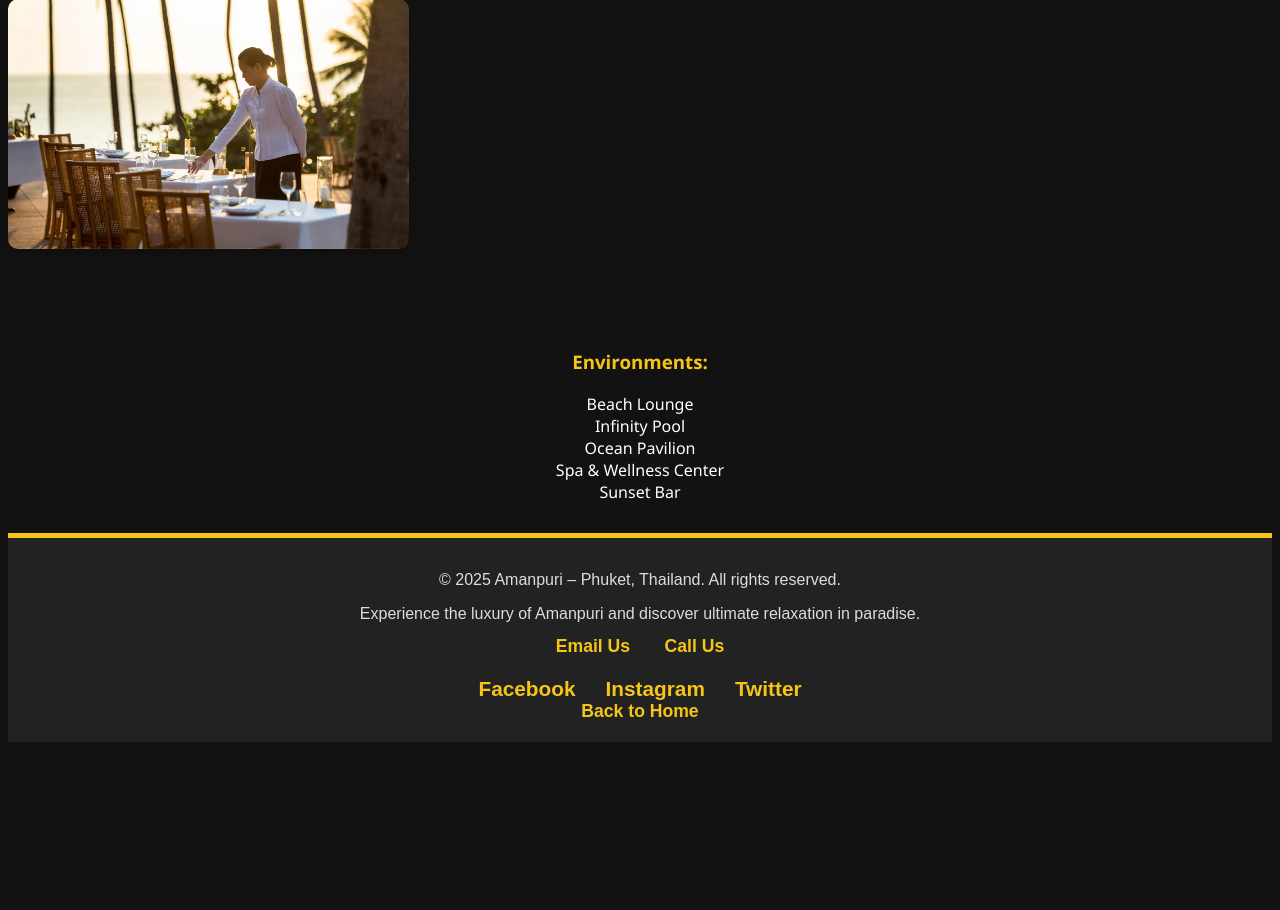
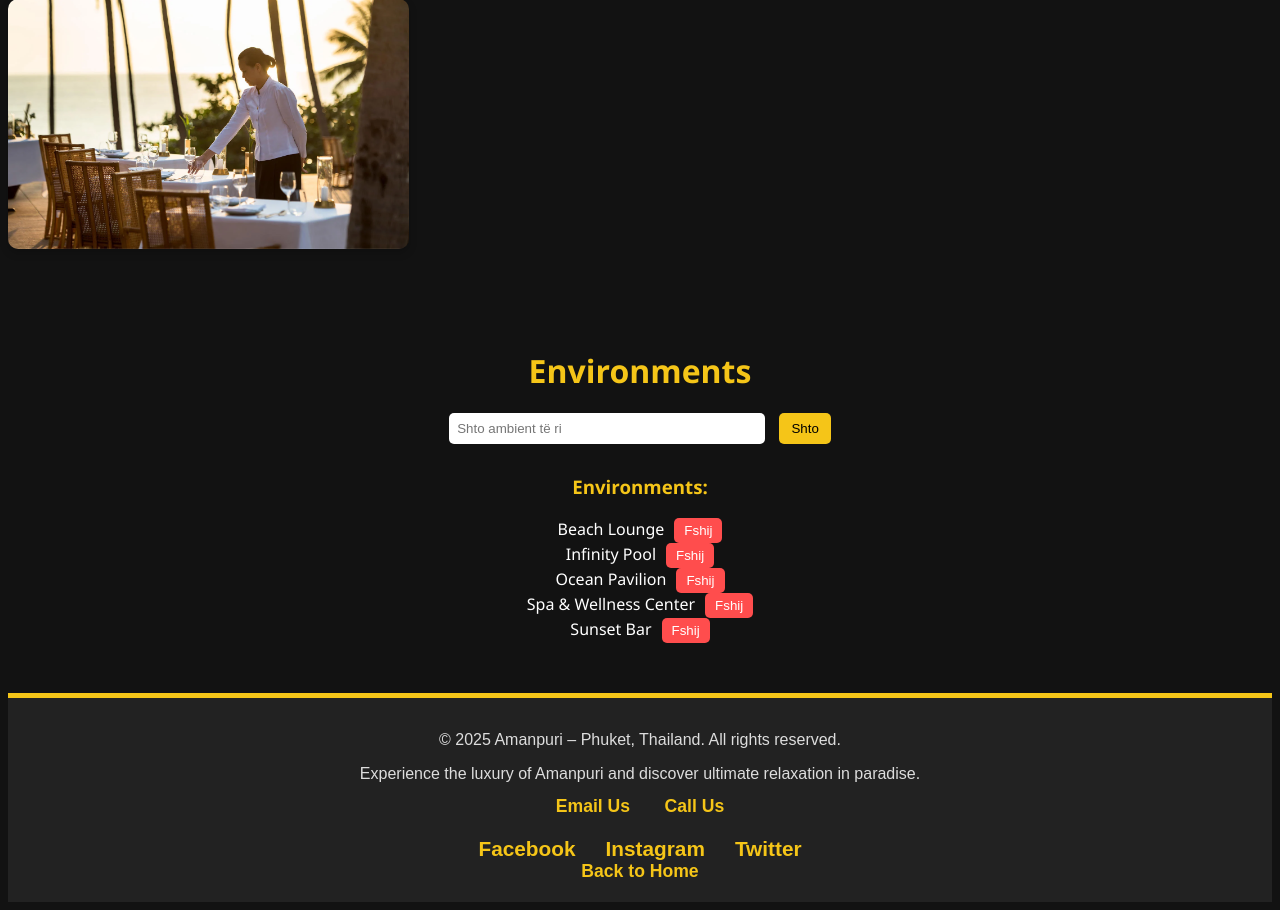
Before and after one commit to Ardit-H/Projekti_UEB25_GR24, a PHP site: page / in a window 1280 px wide. Shown: the part 2080-2990 px from the top of the page. Before the commit the page ends 2822 px from the top, so only its background shows below. Run offline with PHP 8.4, Linux system fonts and the light colour scheme.

Commit message:
Perdorimi i AJAX per lexim dhe update nga nje PHP skripte

```diff
--- /dev/null
+++ b/ambientet.php
@@ -0,0 +1,46 @@
+<?php
+session_start();
+header('Content-Type: application/json');
+
+// Inicializo ambientet nëse nuk janë të vendosura
+if (!isset($_SESSION['ambientet'])) {
+    $_SESSION['ambientet'] = array(
+        "Infinity Pool",
+        "Beach Lounge",
+        "Sunset Bar",
+        "Ocean Pavilion",
+        "Spa & Wellness Center"
+    );
+}
+
+if ($_SERVER['REQUEST_METHOD'] === 'POST') {
+    // Shto një ambient të ri
+    $newAmbient = isset($_POST['ambient']) ? trim($_POST['ambient']) : '';
+    if ($newAmbient !== '') {
+        $_SESSION['ambientet'][] = $newAmbient;
+        echo json_encode(['status' => 'success', 'ambientet' => $_SESSION['ambientet']]);
+    } else {
+        echo json_encode(['status' => 'error', 'message' => 'Ambient i pavlefshëm']);
+    }
+    exit;
+} elseif ($_SERVER['REQUEST_METHOD'] === 'DELETE') {
+    // Fshij një ambient
+    parse_str(file_get_contents("php://input"), $data);
+    $ambientToDelete = isset($data['ambient']) ? trim($data['ambient']) : '';
+
+    if (($key = array_search($ambientToDelete, $_SESSION['ambientet'])) !== false) {
+        unset($_SESSION['ambientet'][$key]);
+        $_SESSION['ambientet'] = array_values($_SESSION['ambientet']); // Rindekso listën
+        echo json_encode(['status' => 'success', 'ambientet' => $_SESSION['ambientet']]);
+    } else {
+        echo json_encode(['status' => 'error', 'message' => 'Ambient nuk u gjet']);
+    }
+    exit;
+} else {
+    // Merr të gjithë ambientet
+    $ambientet = $_SESSION['ambientet'];
+    sort($ambientet);
+    echo json_encode($ambientet);
+    exit;
+}
+?>
--- a/index.php
+++ b/index.php
@@ -62,43 +62,113 @@
     <img src="foto/Aman_Amanpuri_Dining_7_0.webp" alt="Amanpuri Resort 4">
   </div>
 
-  <?php
-    $GLOBALS['ambientet'] = array(
-      "Infinity Pool",
-      "Beach Lounge",
-      "Sunset Bar",
-      "Ocean Pavilion",
-      "Spa & Wellness Center"
-    );
+  <div style="color: #f5c518;justify-content: center; text-align: center;">
+    <h1>Environments</h1>
+  </div>
 
-    function renditRritje() {
-      global $ambientet;
-      sort($ambientet);
-      echo "<div style='text-align:center; margin-bottom: 30px;'>";
-      echo "<h3 style='color:#f5c518;'>Environments:</h3>";
-      echo "<ul style='list-style:none; padding:0; color:white;'>";
-      foreach ($ambientet as $a) {
-        echo "<li>$a</li>";
-      }
-      echo "</ul></div>";
-    }
+  <div style="text-align: center; margin-bottom: 30px;">
+    <input type="text" id="new-ambient" placeholder="Shto ambient të ri" style="padding: 8px; width: 300px; border-radius: 5px; border: none;">
+    <button id="add-ambient-btn" style="padding: 8px 12px; background: #f5c518; border: none; border-radius: 5px; cursor: pointer; margin-left: 10px;">Shto</button>
+  </div>
 
-    function renditZbritje() {
-      global $ambientet;
-      rsort($ambientet);
-      echo "<div style='text-align:center;'>";
-      echo "<h3 style='color:#f5c518;'>Environments:</h3>";
-      echo "<ul style='list-style:none; padding:0; color:white;'>";
-      foreach ($ambientet as $a) {
-        echo "<li>$a</li>";
-      }
-      echo "</ul></div>";
-    }
+  <div id="ambientet-container" style="text-align:center; margin-bottom: 50px;">
+    <h3 style="color:#f5c518;">Environments:</h3>
+    <ul id="ambientet-list" style="list-style:none; padding:0; color:white; max-width: 400px; margin: 0 auto;"></ul>
+  </div>
 
 
-    renditRritje();
+  <!-- <?php
+    // $GLOBALS['ambientet'] = array(
+    //   "Infinity Pool",
+    //   "Beach Lounge",
+    //   "Sunset Bar",
+    //   "Ocean Pavilion",
+    //   "Spa & Wellness Center"
+    // );
+
+    // function renditRritje() {
+    //   global $ambientet;
+    //   sort($ambientet);
+    //   echo "<div style='text-align:center; margin-bottom: 30px;'>";
+    //   echo "<h3 style='color:#f5c518;'>Environments:</h3>";
+    //   echo "<ul style='list-style:none; padding:0; color:white;'>";
+    //   foreach ($ambientet as $a) {
+    //     echo "<li>$a</li>";
+    //   }
+    //   echo "</ul></div>";
+    // }
+
+    // function renditZbritje() {
+    //   global $ambientet;
+    //   rsort($ambientet);
+    //   echo "<div style='text-align:center;'>";
+    //   echo "<h3 style='color:#f5c518;'>Environments:</h3>";
+    //   echo "<ul style='list-style:none; padding:0; color:white;'>";
+    //   foreach ($ambientet as $a) {
+    //     echo "<li>$a</li>";
+    //   }
+    //   echo "</ul></div>";
+    // }
+
+
+    // renditRritje();
     // renditZbritje();
-  ?>
+  ?> -->
+  <script>
+  // Funksioni për të fshirë një ambient me AJAX (DELETE)
+  function deleteAmbient(ambient) {
+    fetch('ambientet.php', {
+      method: 'DELETE',
+      headers: { 'Content-Type': 'application/x-www-form-urlencoded' },
+      body: 'ambient=' + encodeURIComponent(ambient)
+    })
+    .then(response => response.json())
+    .then(data => {
+      if (data.status === 'success') {
+        loadAmbientet();
+      } else {
+        alert('Gabim: ' + data.message);
+      }
+    })
+    .catch(err => alert('Gabim gjatë fshirjes së ambientit: ' + err));
+  }
+
+  // Përditëso funksionin e ngarkimit për të shtuar opsionin e fshirjes
+  function loadAmbientet() {
+    fetch('ambientet.php')
+      .then(response => response.json())
+      .then(data => {
+        const list = document.getElementById('ambientet-list');
+        list.innerHTML = '';
+        data.forEach(a => {
+          const li = document.createElement('li');
+          li.textContent = a;
+
+          // Shto një buton për fshirje
+          const deleteBtn = document.createElement('button');
+          deleteBtn.textContent = 'Fshij';
+          deleteBtn.style.marginLeft = '10px';
+          deleteBtn.style.padding = '5px 10px';
+          deleteBtn.style.background = '#ff4d4d';
+          deleteBtn.style.color = 'white';
+          deleteBtn.style.border = 'none';
+          deleteBtn.style.borderRadius = '5px';
+          deleteBtn.style.cursor = 'pointer';
+
+          // Event për fshirje
+          deleteBtn.addEventListener('click', () => deleteAmbient(a));
+
+          li.appendChild(deleteBtn);
+          list.appendChild(li);
+        });
+      })
+      .catch(err => console.error('Gabim në ngarkimin e ambientëve:', err));
+  }
+
+  // Ngarko ambientet kur faqja të jetë gati
+  document.addEventListener('DOMContentLoaded', loadAmbientet);
+</script>
+
 
 
   <?php
```
